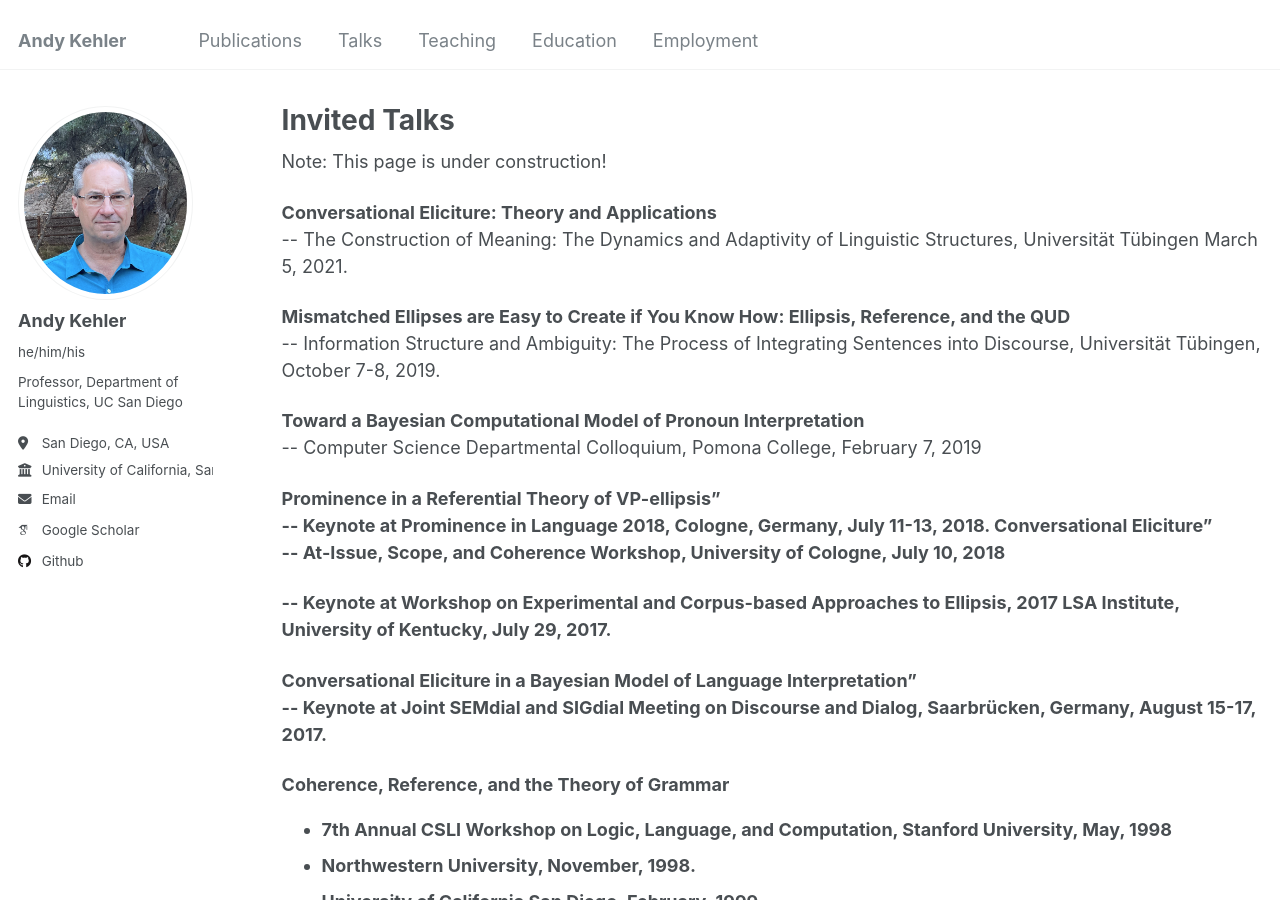
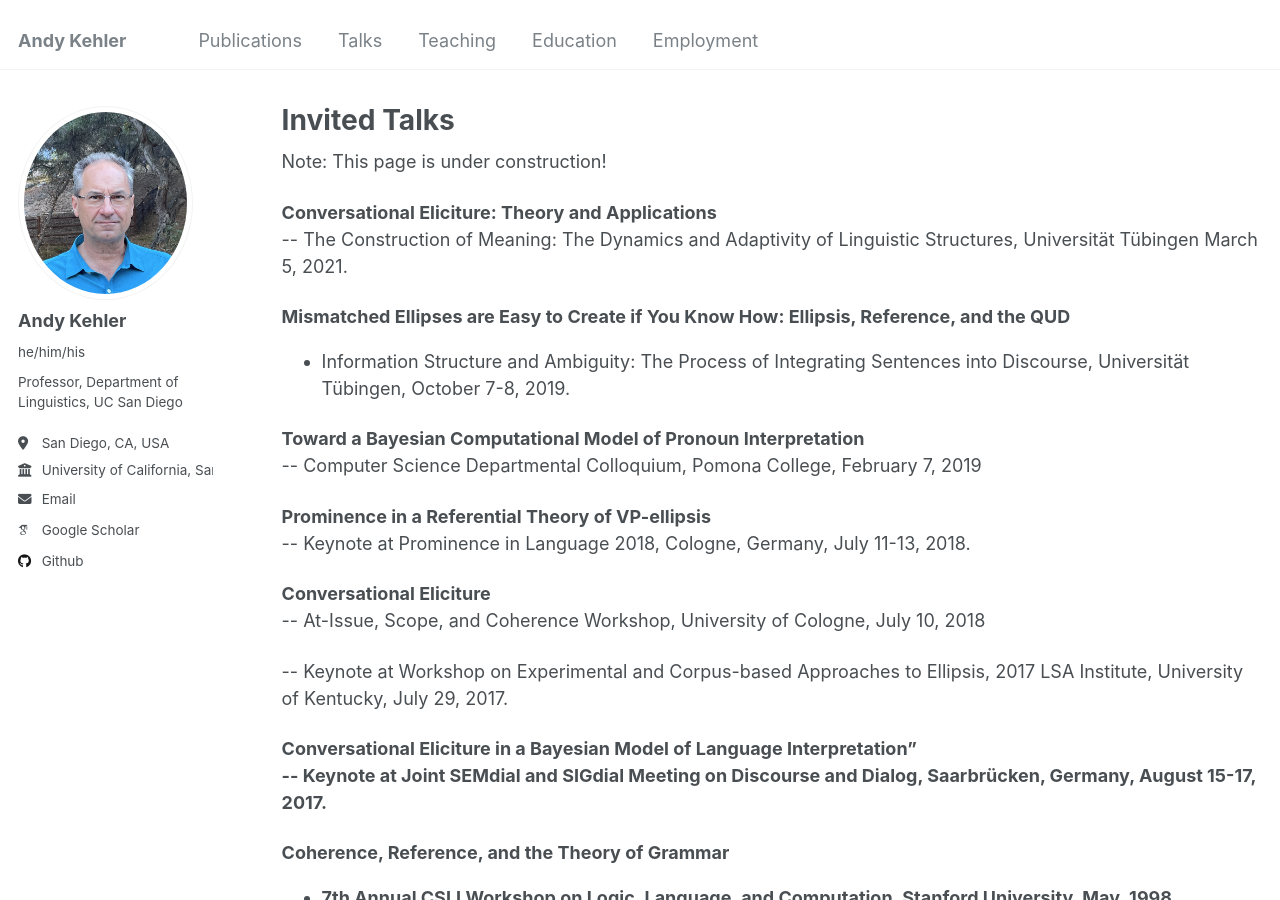
Before and after one commit to akehler/akehler.github.io, a Jekyll site: the page built from _pages/talks.html, in a window 1280 px wide and 900 px high. Built offline with Jekyll 4.4.1, drawn with Linux system fonts in a browser that asks for light colours; some web fonts are replaced.

Commit message:
Update talks.html

```diff
--- a/_pages/talks.html
+++ b/_pages/talks.html
@@ -16,7 +16,9 @@ Note: This page is under construction!
 
 <strong>Mismatched Ellipses are Easy to Create if You Know How: Ellipsis, Reference, and the QUD</strong>
 <br>
--- Information Structure and Ambiguity: The Process of Integrating Sentences into Discourse, Universität Tübingen, October 7-8, 2019.
+<ul>
+        <li>Information Structure and Ambiguity: The Process of Integrating Sentences into Discourse, Universität Tübingen, October 7-8, 2019. </li>
+</ul>
 <p></p>
 
 <strong>Toward a Bayesian Computational Model of Pronoun Interpretation</strong>
@@ -25,11 +27,14 @@ Note: This page is under construction!
 -- Computer Science Departmental Colloquium, Pomona College, February 7, 2019
 <p></p>
 
-<strong>Prominence in a Referential Theory of VP-ellipsis”
+<strong>Prominence in a Referential Theory of VP-ellipsis</strong>
 <br>
 
 -- Keynote at Prominence in Language 2018, Cologne, Germany, July 11-13, 2018.
-<strong>Conversational Eliciture”
+
+<p></p>
+
+<strong>Conversational Eliciture</strong>
 <br>
 
 -- At-Issue, Scope, and Coherence Workshop, University of Cologne, July 10, 2018
```
